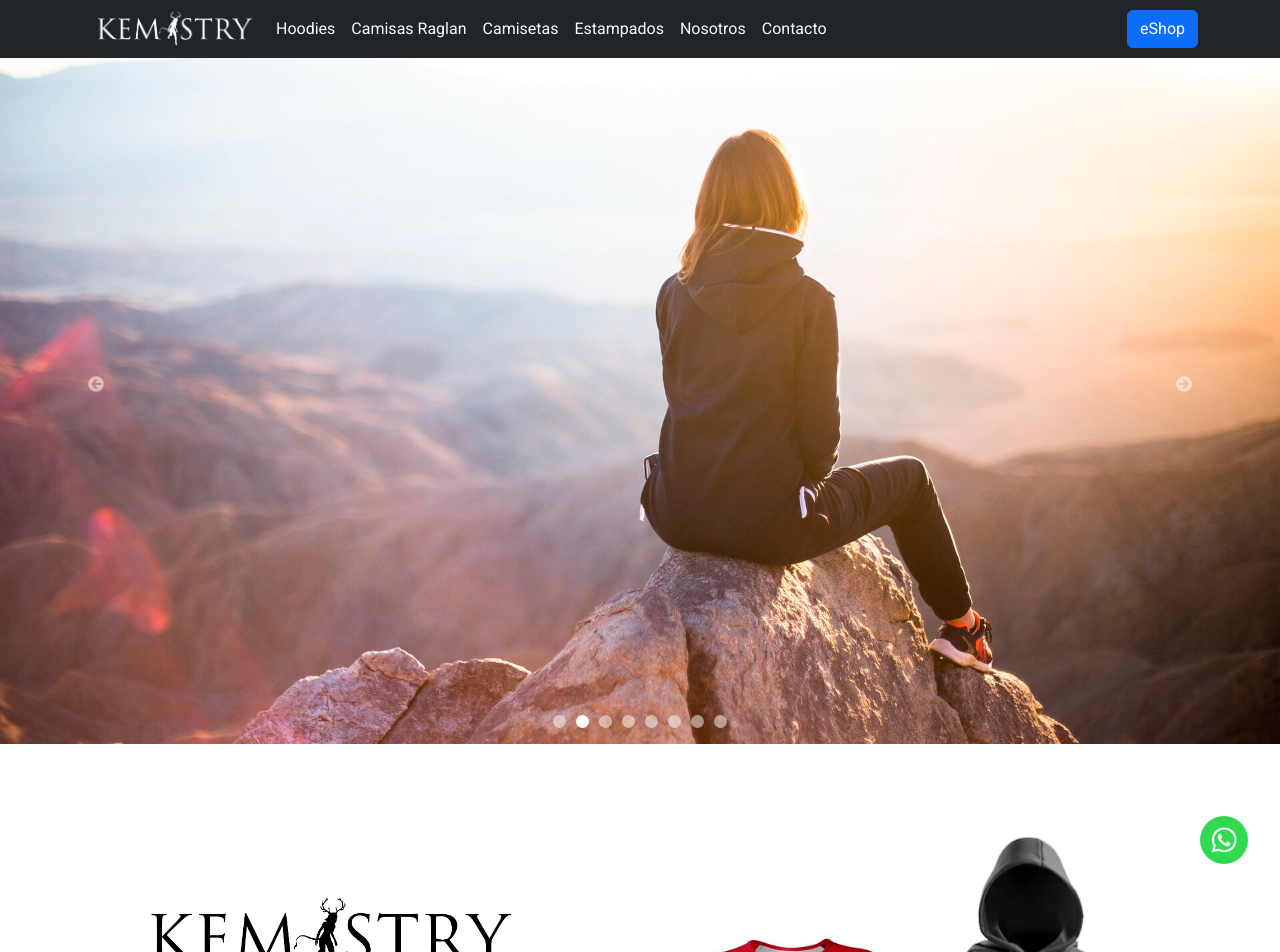
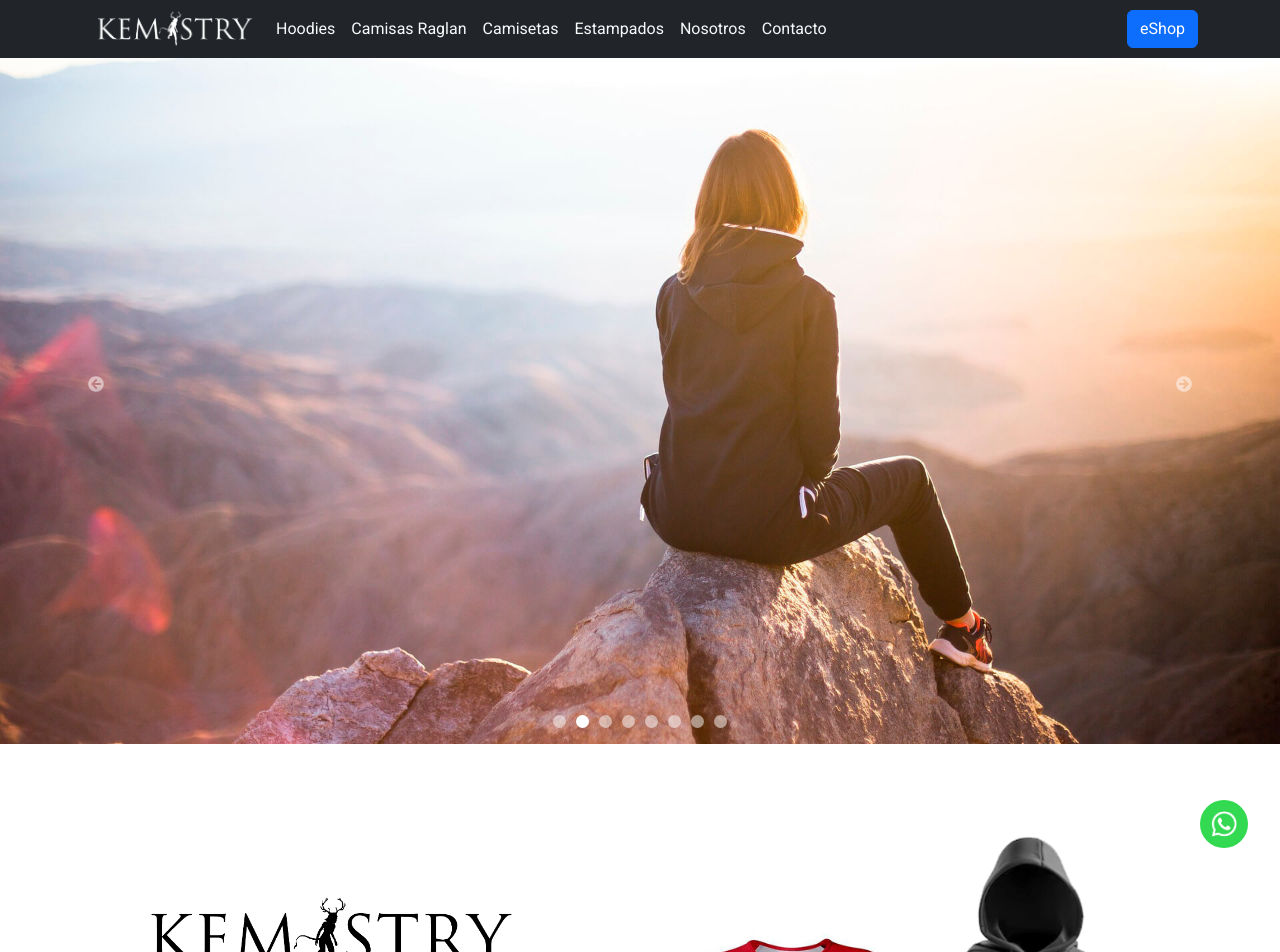
Before and after one commit to CrisAguirre/kemistry, an Angular app: page / in a window 1280 px wide. Shown: the top 952 px of the page. Built offline with nearby package versions, Linux system fonts and the light colour scheme.

Commit message:
fix ws pos

```diff
--- a/src/app/components/landing/landing.component.css
+++ b/src/app/components/landing/landing.component.css
@@ -97,7 +97,7 @@ iframe{
     width: 3rem;
     height: 3rem;
     position: absolute;
-    top: 51rem;
+    top: 50rem;
     right: 2rem;
     background-color: #32D951;
     border: 0;
--- a/src/app/components/shared/navbar/navbar.component.css
+++ b/src/app/components/shared/navbar/navbar.component.css
@@ -6,7 +6,7 @@
     width: 3rem;
     height: 3rem;
     position: absolute;
-    top: 52rem;
+    top: 50rem;
     right: 2rem;
     background-color: #32D951;
     border: 0;
```
